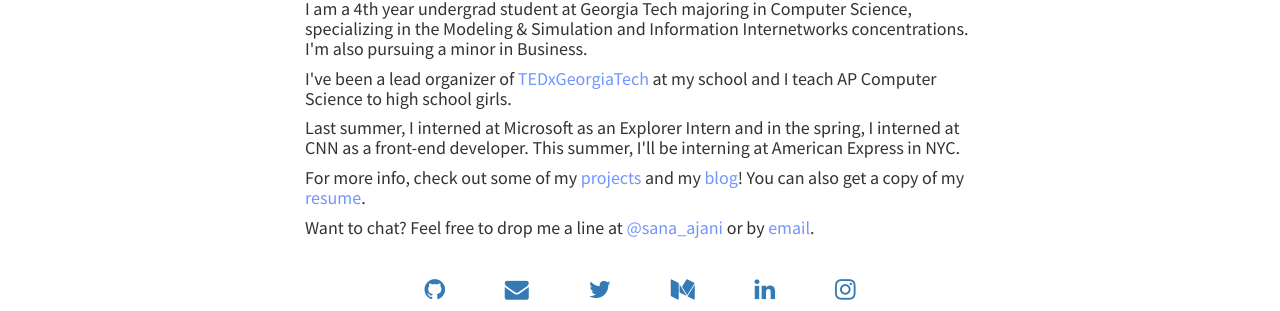
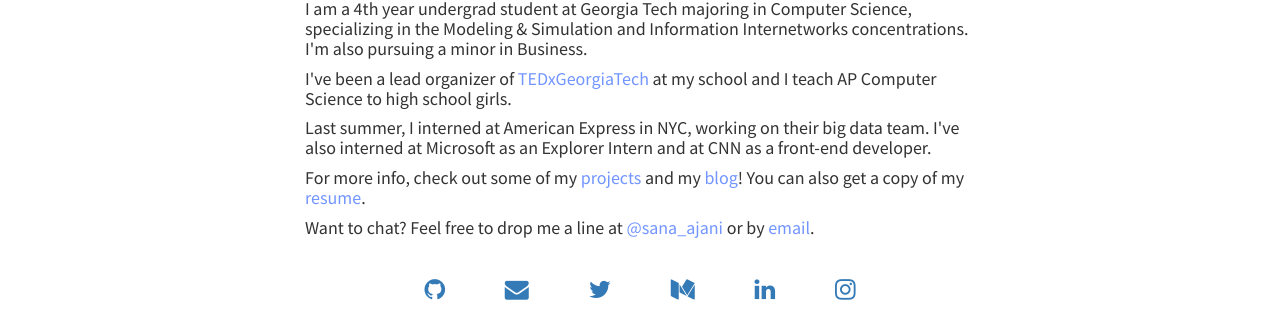
Before and after one commit to sana-ajani/sana-ajani.github.io, a Jekyll site: the page built from index.html, in a window 1280 px wide. Shown: the part 647-958 px from the top of the page. Built offline with Jekyll 4.4.1, drawn with Linux system fonts in a browser that asks for light colours; nearby versions of some CDN libraries; the list of posts is cut into pages by our own code.

Commit message:
fall updates

```diff
--- a/index.html
+++ b/index.html
@@ -10,7 +10,7 @@
 	  <h3><strong>Hey buddy! I'm {{ site.author }}.</strong></h3>
 	  <h4>I am a 4th year undergrad student at Georgia Tech majoring in Computer Science, specializing in the Modeling &amp; Simulation and Information Internetworks concentrations. I'm also pursuing a minor in Business.</h4>
 	  <h4>I've been a lead organizer of <a href="https://www.tedxgeorgiatech.com">TEDxGeorgiaTech</a> at my school and I teach AP Computer Science to high school girls.</h4>
-	  <h4>Last summer, I interned at Microsoft as an Explorer Intern and in the spring, I interned at CNN as a front-end developer. This summer, I'll be interning at American Express in NYC.</h4>
+	  <h4>Last summer, I interned at American Express in NYC, working on their big data team. I've also interned at Microsoft as an Explorer Intern and at CNN as a front-end developer.</h4>
 	  <h4>For more info, check out some of my <a href="{{ site.baseurl }}projects.html">projects</a> and my  <a href="{{ site.baseurl }}blog.html">blog</a>! You can also get a copy of my <a href="resume.pdf" target="_blank">resume</a>.</h4>
 	  <h4>Want to chat? Feel free to drop me a line at <a href="http://twitter.com/{{ site.twitter }}">@{{ site.twitter }}</a> or by <a href="mailto:{{ site.email }}">email</a>.</h4>
 	</div>
```
Also changed, not shown: 1 other file.
